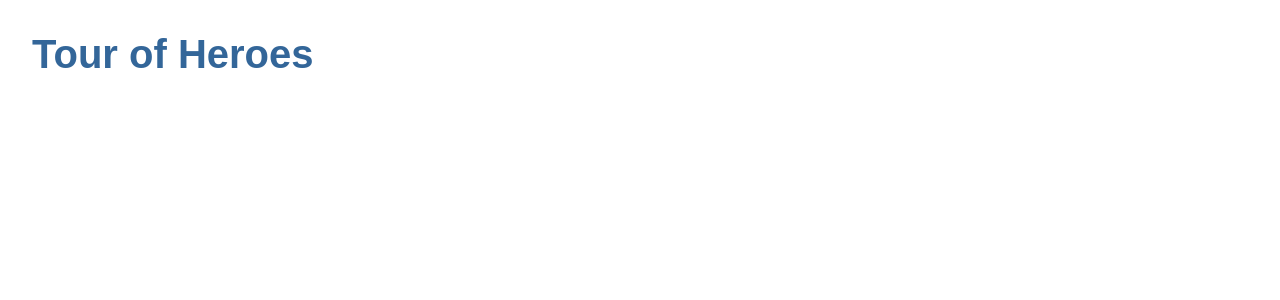
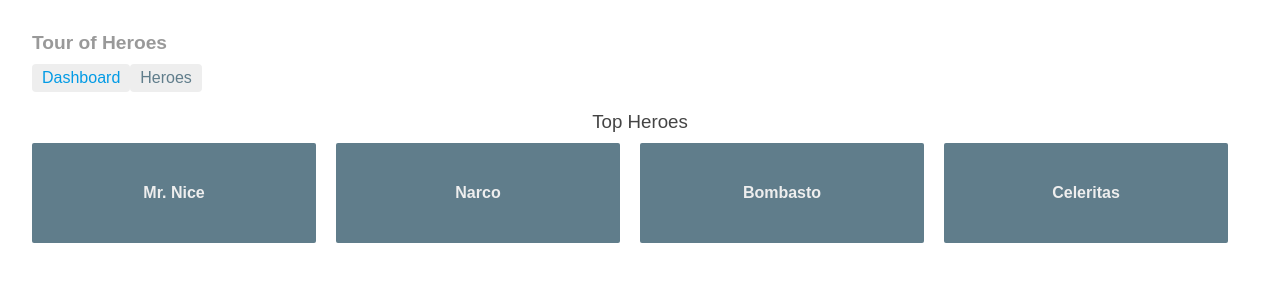
Before and after one commit to Smollet777/tour-of-heroes, an Angular app: page /dashboard in a window 1280 px wide. Before the commit this address led to /. Shown: the top 300 px of the page. Built offline with nearby package versions, Linux system fonts and the light colour scheme.

Commit message:
initial routing & dashboard component

```diff
--- a/src/app/app-routing.module.ts
+++ b/src/app/app-routing.module.ts
@@ -1,11 +1,13 @@
 import { NgModule } from '@angular/core';
 import { Routes, RouterModule } from '@angular/router';
 
+import { DashboardComponent } from './components/dashboard/dashboard.component';
 import { HeroesComponent } from './components/heroes/heroes.component';
 
 const routes: Routes = [
-  { path: 'list', component: HeroesComponent },
-  { path: '', redirectTo: 'list', pathMatch: 'full' }
+  { path: '', redirectTo: 'dashboard', pathMatch: 'full' },
+  { path: 'dashboard', component: DashboardComponent },
+  { path: 'heroes', component: HeroesComponent }
 ];
 
 @NgModule({
--- /dev/null
+++ b/src/app/app.component.scss
@@ -0,0 +1,34 @@
+h1 {
+  font-size: 1.2em;
+  color: #999;
+  margin-bottom: 0;
+}
+
+h2 {
+  font-size: 2em;
+  margin-top: 0;
+  padding-top: 0;
+}
+
+nav a {
+  padding: 5px 10px;
+  text-decoration: none;
+  margin-top: 10px;
+  display: inline-block;
+  background-color: #eee;
+  border-radius: 4px;
+}
+
+nav a:visited,
+a:link {
+  color: #607d8b;
+}
+
+nav a:hover {
+  color: #039be5;
+  background-color: #cfd8dc;
+}
+
+nav a.active {
+  color: #039be5;
+}
--- a/src/app/app.component.ts
+++ b/src/app/app.component.ts
@@ -4,10 +4,14 @@ import { Component } from '@angular/core';
   selector: 'app-root',
   template: `
     <h1>{{title}}</h1>
+    <nav>
+      <a routerLink="/dashboard" routerLinkActive="active" >Dashboard</a>
+      <a routerLink="/heroes" routerLinkActive="active" >Heroes</a>
+    <nav>
     <router-outlet></router-outlet>
-    <app-messages></app-messages>
+    <!--<app-messages></app-messages>-->
   `,
-  styles: []
+  styleUrls: ['./app.component.scss']
 })
 export class AppComponent {
   title = 'Tour of Heroes';
--- a/src/app/app.module.ts
+++ b/src/app/app.module.ts
@@ -7,13 +7,15 @@ import { AppComponent } from './app.component';
 import { HeroesComponent } from './components/heroes/heroes.component';
 import { HeroDetailComponent } from './components/hero-detail/hero-detail.component';
 import { MessagesComponent } from './components/messages/messages.component';
+import { DashboardComponent } from './components/dashboard/dashboard.component';
 
 @NgModule({
   declarations: [
     AppComponent,
     HeroesComponent,
     HeroDetailComponent,
-    MessagesComponent
+    MessagesComponent,
+    DashboardComponent
   ],
   imports: [
     BrowserModule,
--- /dev/null
+++ b/src/app/components/dashboard/dashboard.component.scss
@@ -0,0 +1,79 @@
+[class*='col-'] {
+  float: left;
+  padding-right: 20px;
+  padding-bottom: 20px;
+}
+
+[class*='col-']:last-of-type {
+  padding-right: 0;
+}
+
+a {
+  text-decoration: none;
+}
+
+*,
+*:after,
+*:before {
+  -webkit-box-sizing: border-box;
+  -moz-box-sizing: border-box;
+  box-sizing: border-box;
+}
+
+h3 {
+  text-align: center;
+  margin-bottom: 0;
+}
+
+h4 {
+  position: relative;
+}
+
+.grid {
+  margin: 0;
+}
+
+.col-1-4 {
+  width: 25%;
+}
+
+.module {
+  padding: 20px;
+  text-align: center;
+  color: #eee;
+  max-height: 120px;
+  min-width: 120px;
+  background-color: #607d8b;
+  border-radius: 2px;
+}
+
+.module:hover {
+  background-color: #eee;
+  cursor: pointer;
+  color: #607d8b;
+}
+
+.grid-pad {
+  padding: 10px 0;
+}
+
+.grid-pad>[class*='col-']:last-of-type {
+  padding-right: 20px;
+}
+
+@media (max-width: 600px) {
+  .module {
+    font-size: 10px;
+    max-height: 75px;
+  }
+}
+
+@media (max-width: 1024px) {
+  .grid {
+    margin: 0;
+  }
+
+  .module {
+    min-width: 60px;
+  }
+}
--- /dev/null
+++ b/src/app/components/dashboard/dashboard.component.ts
@@ -0,0 +1,34 @@
+import { Component, OnInit } from '@angular/core';
+
+import { Hero } from '../../models/hero.model';
+import { HeroService } from '../../services/hero.service';
+
+@Component({
+  selector: 'app-dashboard',
+  template: `
+  <h3>Top Heroes</h3>
+  <div class="grid grid-pad">
+    <a *ngFor="let hero of heroes" class="col-1-4">
+      <div class="module hero">
+        <h4>{{hero.name}}</h4>
+      </div>
+    </a>
+  </div>
+  `,
+  styleUrls: ['./dashboard.component.scss']
+})
+export class DashboardComponent implements OnInit {
+
+  heroes: Hero[] = [];
+
+  constructor(private heroService: HeroService) { }
+
+  ngOnInit() {
+    this.getHeroes();
+  }
+
+  getHeroes(): void {
+    this.heroService.getHeroes()
+      .subscribe(heroes => this.heroes = heroes.slice(0, 4));
+  }
+}
```
